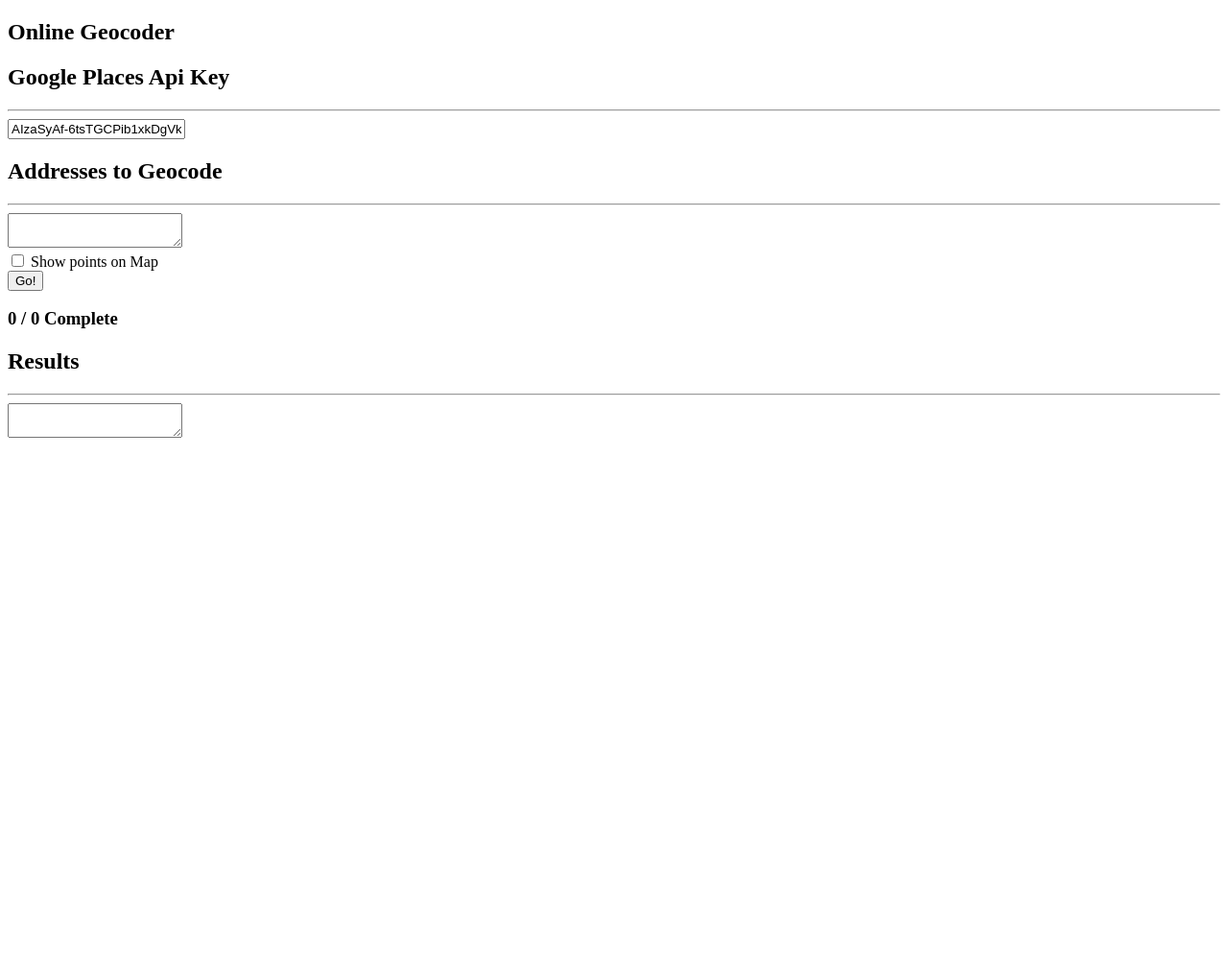
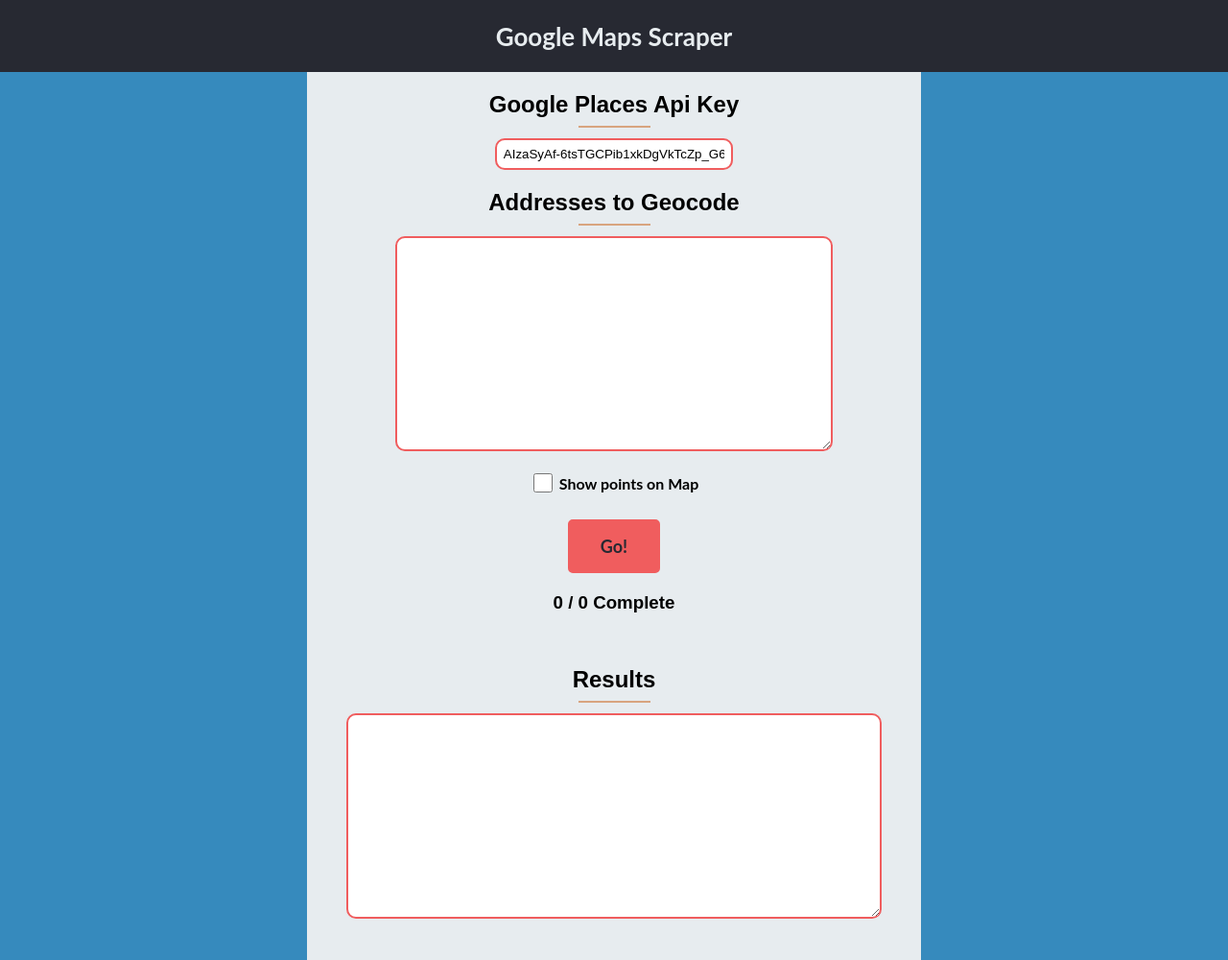
Before and after one commit to developer2013/Google-Places-Scraper, a Flask app: page / in a window 1280 px wide. Shown: the whole page at 96% size. Before the commit the page ends 456 px from the top, so only its background shows below. Run offline with Flask 2, Linux system fonts and the light colour scheme; some libraries are stand-ins or nearby versions.

Commit message:
get template styling set up

```diff
--- a/app/src/app.py
+++ b/app/app.py
@@ -1,5 +1,5 @@
 from flask import (Flask, render_template)
-app = Flask(__name__, template_folder='../templates')
+app = Flask(__name__, template_folder='./templates')
 
 @app.route('/')
 def index():
--- /dev/null
+++ b/app/static/css/styles.css
@@ -0,0 +1,154 @@
+/*
+colors
+blue: #368ABD
+red: #F05D5E
+lightgrey: #E7ECEF
+darkgrey: #272932
+tan: #D8A47F
+*/
+
+html, body {
+    padding: 0;
+    margin: 0;
+    height: 100%;
+    width: 100%;
+    background-color: #368ABD;
+    font-family: 'Lato', sans-serif;
+}
+
+#main {
+  margin: auto;
+  width: 50%;
+  background-color: #E7ECEF;
+  padding-bottom: 20px;
+}
+
+#viewDiv {
+  padding: 2px;
+  margin: auto;
+  height: 500px;
+  width: 75%;
+  text-align: center;
+  background-color: white;
+  border: #F05D5E 3px solid;
+  border-radius: 10px;
+}
+
+nav {
+  background-color: #272932;
+  text-align: center;
+  color: #E7ECEF;
+  /* position: fixed;
+  width: 100%; */
+}
+
+nav h1 {
+  display: inline-block;
+  font-size: 26px;
+}
+
+#top {
+  text-align: center;
+  /* padding-top: 50px; */
+}
+
+#inputs {
+  margin: auto;
+  /* margin-top: 25px; */
+  display: inline-block;
+  text-align: center;
+  width: 90%;
+}
+
+#address-in {
+  width: 75%;
+  height: 200px;
+  padding: 10px;
+  margin-top: 3px;
+}
+
+#api-in {
+  width: 40%;
+  text-align: center;
+  padding: 7px;
+  margin-top: 3px;
+}
+
+#api-form {
+  margin-bottom: 10px;
+}
+
+.text-in {
+  border: #F05D5E 2px solid;
+  border-radius: 10px;
+}
+
+.text-out {
+  border: #F05D5E 2px solid;
+  border-radius: 10px;
+}
+
+#outputs {
+  margin-top: 35px;
+  margin-bottom: 20px;
+  text-align: center;
+}
+
+#latlon-out {
+  width: 85%;
+  height: 200px;
+  padding: 5px;
+  margin-top: 3px;
+}
+
+.header {
+  margin-bottom: 2px;
+  font-family: sans-serif;
+}
+
+#submit-button {
+  margin-top: 2px;
+  background-color: #F05D5E;
+  border: 2px solid #F05D5E;
+  color: #272932;
+  padding: 15px 32px;
+  text-align: center;
+  text-decoration: none;
+  font-size: 18px;
+  font-weight: bold;
+  border-radius: 5px;
+  font-family: 'Lato', sans-serif;
+}
+
+#submit-button:hover {
+  background-color: #ea8181;
+}
+
+.pg-titl-bdr-btm {
+  border: 0;
+  border-top: 2px solid #D8A47F;
+  width: 75px;
+}
+
+#complete {
+  margin-top: 20px;
+  margin-bottom: 20px;
+}
+
+#showOnMapCheck {
+  margin: 20px 0;
+}
+
+#showOnMapBox {
+  width: 20px;
+  height: 20px;
+  background-color: #368ABD;
+  vertical-align: middle;
+  position: relative;
+  bottom: 3px;
+}
+
+#showOnMapLabel {
+  font-family: 'Lato', sans-serif;
+  font-weight: bold;
+}
--- a/app/templates/layout.html
+++ b/app/templates/layout.html
@@ -4,8 +4,8 @@
     <meta charset="utf-8">
     <meta name="viewport" content="initial-scale=1, maximum-scale=1, user-scalable=no">
     <title>Google Maps Scraper</title>
-    <!-- <link rel="shortcut icon" href="images/tab_icon_v2.png"> -->
-    <link rel="stylesheet" href="styles.css">
+    <link rel="shortcut icon" href="{{ url_for('static', filename='images/favicon.png') }}">
+    <link rel="stylesheet" href="{{ url_for('static', filename='css/styles.css') }}">
     <script
         src="https://code.jquery.com/jquery-3.3.1.min.js"
         integrity="sha256-FgpCb/KJQlLNfOu91ta32o/NMZxltwRo8QtmkMRdAu8="
@@ -16,12 +16,10 @@
 
 <body>
     <nav>
-        <h1 id="title">Online Geocoder</h1>
+        <h1 id="title">Google Maps Scraper</h1>
     </nav>
 
     <div id="main">
-
-        <div id="service-helper"></div>
         <div id="top">
             <div id="inputs">
                 <form id='api-form'>
@@ -39,8 +37,6 @@
             </div>
         </div>
 
-        <div id="viewDiv"></div>
-
         <div id="outputs">
             <h2 class="header">Results</h2><hr class="pg-titl-bdr-btm">
             <textarea class="textarea text-out" id="latlon-out"></textarea>
```
Also changed, not shown: app/static/images/favicon.png (added).
